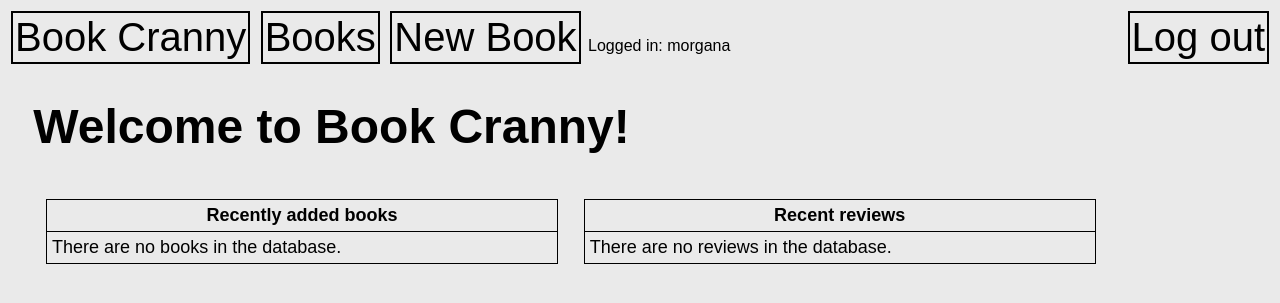
After one commit to ChloeMorgana/bookCrannyProject, a Django app: page /bookcranny/newbook/ in a window 1280 px wide. The commit adds this page. Shown: the top 303 px of the page. Run offline with Django 3.2, Linux system fonts and the light colour scheme; a user stored in the database is signed in.

Commit message:
login logout and dummy new book page

```diff
--- a/templates/bookcranny/base.html
+++ b/templates/bookcranny/base.html
@@ -16,15 +16,24 @@
 			<a href="{% url 'bookCranny:books' %}" class="a_button large_a_button">
 				Books
 			</a>
+			<!---New--->
+			{% if user.is_authenticated %}
 				<a href="{% url 'bookCranny:newbook' %}" class="a_button large_a_button">
 					New Book
 				</a>
-			<a href="{% url 'bookCranny:index' %}" class="a_button large_a_button hb_right">
+				Logged in: {{ user.username }}
+				<a href="{% url 'auth_logout' %}?next=/bookcranny/" class="a_button large_a_button hb_right">
+					Log out
+				</a>
+			{% else %}
+				<a href="{% url 'registration_register' %}" class="a_button large_a_button hb_right">
 					Sign Up
 				</a>
-			<a href="{% url 'bookCranny:index' %}" class="a_button large_a_button hb_right">
+				<a href="{% url 'auth_login' %}" class="a_button large_a_button hb_right">
 					Log In
 				</a>
+			{% endif %}
+			<!---New--->
 		</div>
 		<div id="content">
 			{% block content_block %}
--- /dev/null
+++ b/templates/bookcranny/newbook.html
@@ -0,0 +1,47 @@
+{% extends 'bookcranny/base.html' %}
+
+{% block title_block %} Home {% endblock %}
+{% block content_block %}
+
+<h1>Welcome to Book Cranny!</h1>
+
+
+		<table>
+			<tr><th>
+				Recently added books
+			</th></tr>
+
+			{% if books %}
+				{% for book in books %}
+					<tr><td>
+						{{ book.title }} by {{ book.author }}
+						<a href="{% url 'bookCranny:book' book.ISBN%}" class="a_button hb_right">View</a>
+					</td></tr>
+				{% endfor %}
+			{% else %}
+				<tr><td>There are no books in the database.</td></tr>
+			{% endif %}
+		</table>
+
+		<table>
+			<tr><th>
+				Recent reviews
+			</th></tr>
+
+			{% if reviews %}
+				{% for review in reviews %}
+					<tr><td>
+						<b>{{ review.title }}</b>
+						<span style="float: right; font-size:1.5em">{{ review.as_stars }}</span>
+						<br/><br/>
+						{{ review.ISBN.title }} by {{ review.ISBN.author }}
+						<a href="{% url 'bookCranny:rating' review.username review.ISBN.ISBN %}" class="a_button hb_right">Full Review</a>
+					</td></tr>
+				{% endfor %}
+			{% else %}
+				<tr><td>There are no reviews in the database.</td></tr>
+			{% endif %}
+		</table>
+
+
+{% endblock %}
```
Also changed, not shown: templates/registration/login.html (added, +21 -0 lines). Lines whose indentation alone changed are shown as unchanged.
